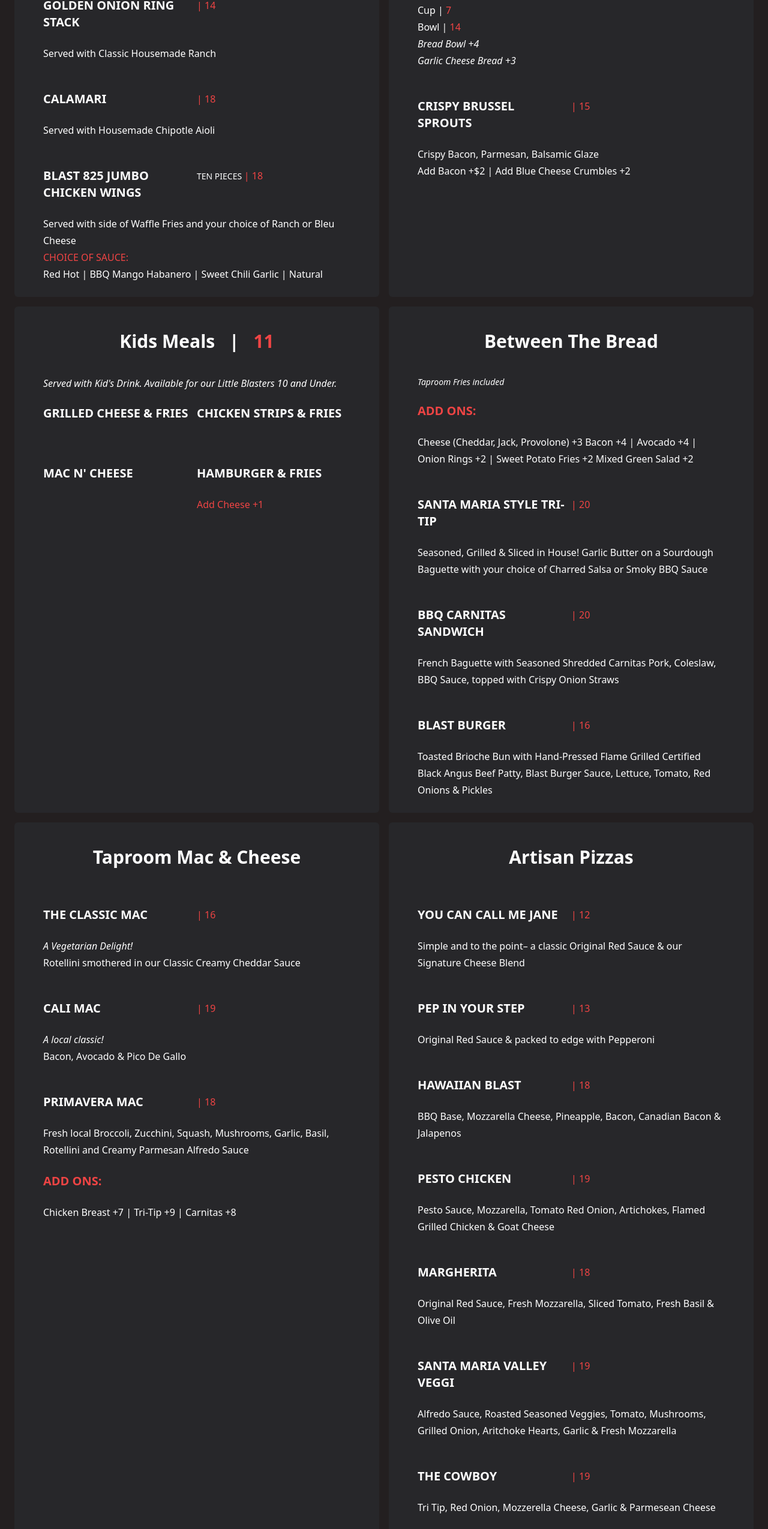
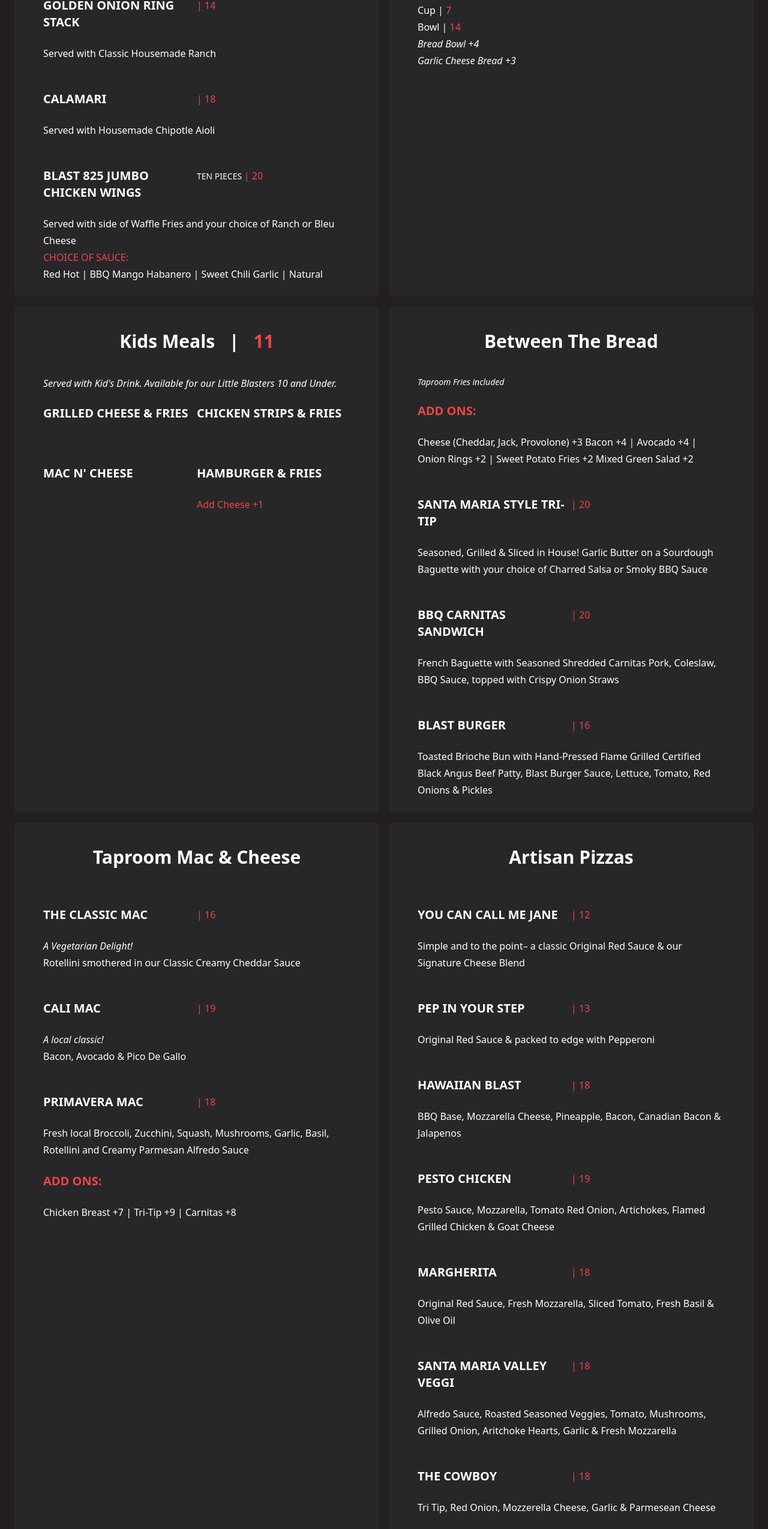
Before and after one commit to bwreDev/blast-n-brew-pismo, a Next.js app: page /pool-menu in a window 1280 px wide. Shown: the part 1317-3866 px from the top of the page at 60% size. Built offline with nearby package versions, Linux system fonts and the light colour scheme.

Commit message:
Updated menu pricing.

```diff
--- a/pages/pool-menu.js
+++ b/pages/pool-menu.js
@@ -92,7 +92,7 @@ export default function PoolMenu() {
             </h3>
             <p className='text-red-500'>
               <span className='text-white uppercase text-sm'>ten pieces </span>|
-              18
+              20
             </p>
             <p className='col-span-2'>
               Served with side of Waffle Fries and your choice of Ranch or Bleu
@@ -164,17 +164,6 @@ export default function PoolMenu() {
               Bread Bowl +4
               <br />
               Garlic Cheese Bread +3
-            </p>
-          </div>
-          <div className='grid grid-cols-2 leading-7 text-white py-6'>
-            <h3 className='font-semibold text-xl uppercase pb-6'>
-              Crispy Brussel Sprouts
-            </h3>
-            <p className='text-red-500'>| 15</p>
-            <p className='col-span-2'>
-              Crispy Bacon, Parmesan, Balsamic Glaze
-              <br />
-              Add Bacon +$2 | Add Blue Cheese Crumbles +2
             </p>
           </div>
         </section>
@@ -364,7 +353,7 @@ export default function PoolMenu() {
             <h3 className='font-semibold text-xl uppercase pb-6'>
               Santa Maria Valley Veggi
             </h3>
-            <p className='text-red-500'>| 19</p>
+            <p className='text-red-500'>| 18</p>
             <p className='col-span-2'>
               Alfredo Sauce, Roasted Seasoned Veggies, Tomato, Mushrooms,
               Grilled Onion, Aritchoke Hearts, Garlic & Fresh Mozzarella
@@ -372,7 +361,7 @@ export default function PoolMenu() {
           </div>
           <div className='grid grid-cols-2 leading-7 text-white py-6'>
             <h3 className='font-semibold text-xl uppercase pb-6'>The Cowboy</h3>
-            <p className='text-red-500'>| 19</p>
+            <p className='text-red-500'>| 18</p>
             <p className='col-span-2'>
               Tri Tip, Red Onion, Mozzerella Cheese, Garlic & Parmesean Cheese
             </p>
@@ -403,7 +392,7 @@ export default function PoolMenu() {
             <p className='text-red-500'>| 13</p>
           </div>
         </section>
-        {/* Appetizer section end */}
+        {/* Dessert section end */}
       </div>
     </div>
   );
```
